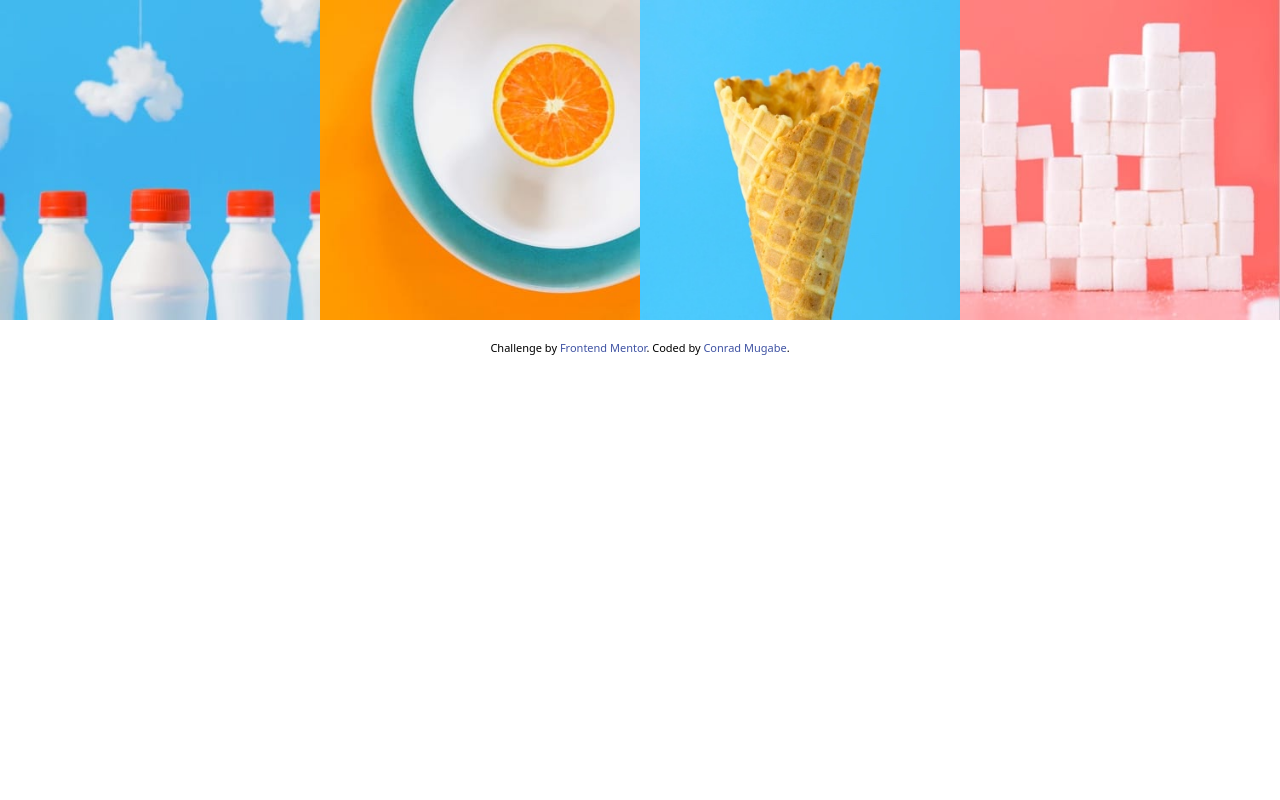
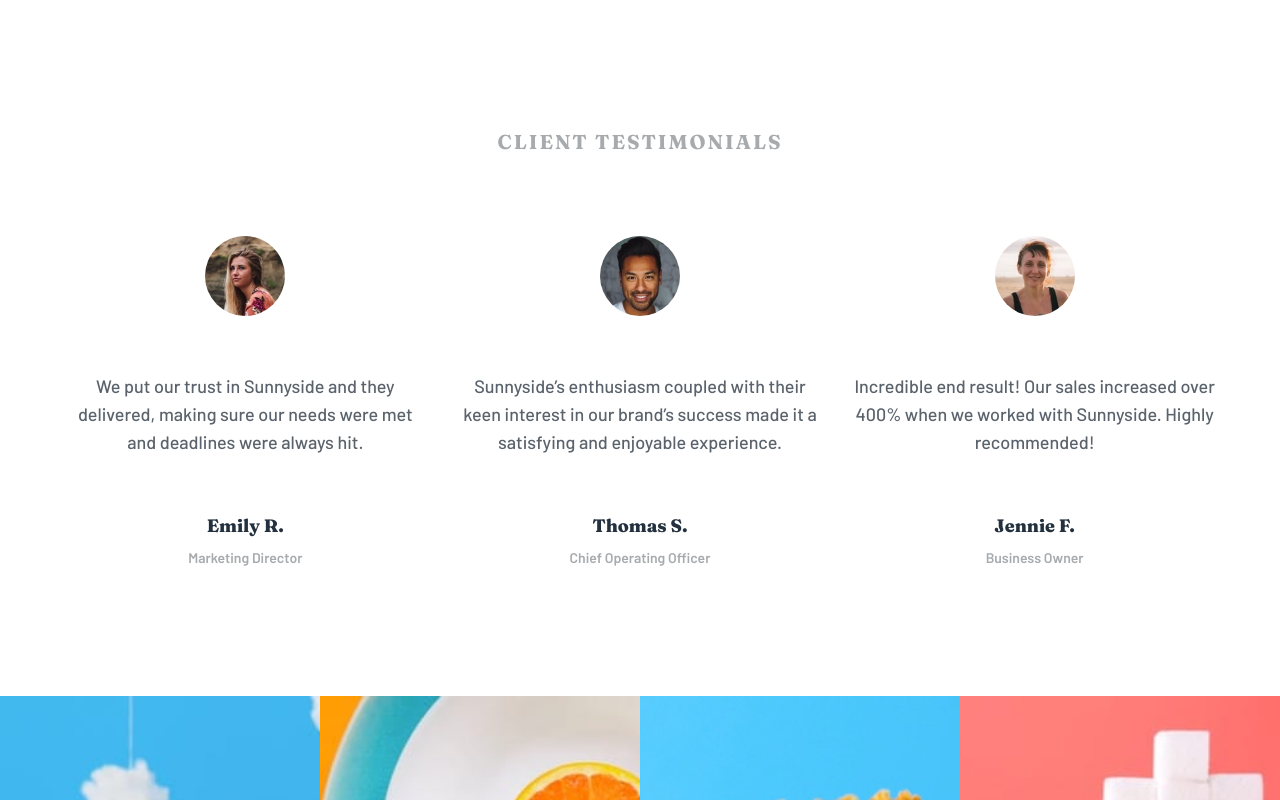
Before and after one commit to conradmugabe/ui-portfolio, a Next.js app: page /sunnyside-agency-landing-page in a window 1280 px wide. Shown: the top 800 px of the page. Built offline with nearby package versions, Linux system fonts and the light colour scheme.

Commit message:
feat: added testimonials section

```diff
--- a/src/app/sunnyside-agency-landing-page/components/photo-gallery.tsx
+++ b/src/app/sunnyside-agency-landing-page/components/photo-gallery.tsx
@@ -8,7 +8,7 @@
       {photoGallery.map((photo) => (
         <div
           key={photo.alt}
-          className="relative h-52 sm:h-56 md:h-60 lg:h-72 xl:h-80"
+          className="relative h-52 sm:h-56 md:h-60 lg:h-96 xl:h-[30rem]"
         >
           <Image
             src={photo.image}
--- /dev/null
+++ b/src/app/sunnyside-agency-landing-page/components/testimonials.tsx
@@ -0,0 +1,53 @@
+import Image from "next/image";
+
+import { testimonials } from "../data";
+
+type Props = {
+  testimonial: {
+    comment: string;
+    job: string;
+    name: string;
+    photo: string;
+  };
+};
+
+function Testimonial({ testimonial }: Props) {
+  return (
+    <article className="space-y-14 flex flex-col items-center">
+      <div className="relative h-20 w-20 rounded-full overflow-hidden">
+        <Image
+          src={testimonial.photo}
+          alt={testimonial.name}
+          className="object-cover"
+          fill
+        />
+      </div>
+      <p className="text-center font-barlow text-lg font-medium text-sunnyside-agency-landing-page-very-dark-grayish-blue">
+        {testimonial.comment}
+      </p>
+      <div className="space-y-2">
+        <h3 className="text-center font-fraunces font-extrabold text-lg text-sunnyside-agency-landing-page-very-dark-desaturated-blue">
+          {testimonial.name}
+        </h3>
+        <p className="text-center font-barlow font-semibold text-sm text-sunnyside-agency-landing-page-grayish-blue">
+          {testimonial.job}
+        </p>
+      </div>
+    </article>
+  );
+}
+
+export function Testimonials() {
+  return (
+    <section className="py-32 space-y-20">
+      <h2 className="text-center font-fraunces text-xl uppercase font-bold tracking-widest text-sunnyside-agency-landing-page-grayish-blue">
+        Client Testimonials
+      </h2>
+      <div className="max-w-6xl mx-auto px-4 grid gap-8 md:grid-cols-3 lg:px-0">
+        {testimonials.map((testimonial) => (
+          <Testimonial key={testimonial.name} testimonial={testimonial} />
+        ))}
+      </div>
+    </section>
+  );
+}
--- a/src/app/sunnyside-agency-landing-page/data.ts
+++ b/src/app/sunnyside-agency-landing-page/data.ts
@@ -1,8 +1,38 @@
-const root_path = "/sunnyside-agency-landing-page/mobile/";
+const root_path = "/sunnyside-agency-landing-page/";
 
 export const photoGallery = [
-  { image: `${root_path}image-gallery-milkbottles.jpg`, alt: "milk bottles" },
-  { image: `${root_path}image-gallery-orange.jpg`, alt: "orange" },
-  { image: `${root_path}image-gallery-cone.jpg`, alt: "cone" },
-  { image: `${root_path}image-gallery-sugar-cubes.jpg`, alt: "sugar cubes" },
+  {
+    image: `${root_path}mobile/image-gallery-milkbottles.jpg`,
+    alt: "milk bottles",
+  },
+  { image: `${root_path}mobile/image-gallery-orange.jpg`, alt: "orange" },
+  { image: `${root_path}mobile/image-gallery-cone.jpg`, alt: "cone" },
+  {
+    image: `${root_path}mobile/image-gallery-sugar-cubes.jpg`,
+    alt: "sugar cubes",
+  },
 ];
+
+export const testimonials = [
+  {
+    name: "Emily R.",
+    photo: `${root_path}image-emily.jpg`,
+    job: "Marketing Director",
+    comment:
+      "We put our trust in Sunnyside and they delivered, making sure our needs were met and deadlines were always hit.",
+  },
+  {
+    name: "Thomas S.",
+    photo: `${root_path}image-thomas.jpg`,
+    job: "Chief Operating Officer",
+    comment:
+      "Sunnyside’s enthusiasm coupled with their keen interest in our brand’s success made it a satisfying and enjoyable experience.",
+  },
+  {
+    name: "Jennie F.",
+    photo: `${root_path}image-jennie.jpg`,
+    job: "Business Owner",
+    comment:
+      "Incredible end result! Our sales increased over 400% when we worked with Sunnyside. Highly recommended!",
+  },
+];
--- a/src/app/sunnyside-agency-landing-page/page.tsx
+++ b/src/app/sunnyside-agency-landing-page/page.tsx
@@ -1,8 +1,10 @@
 import { PhotoGallery } from "./components/photo-gallery";
+import { Testimonials } from "./components/testimonials";
 
 export default function SunnysideAgencyLandingPage() {
   return (
     <>
+      <Testimonials />
       <PhotoGallery />
     </>
   );
```
